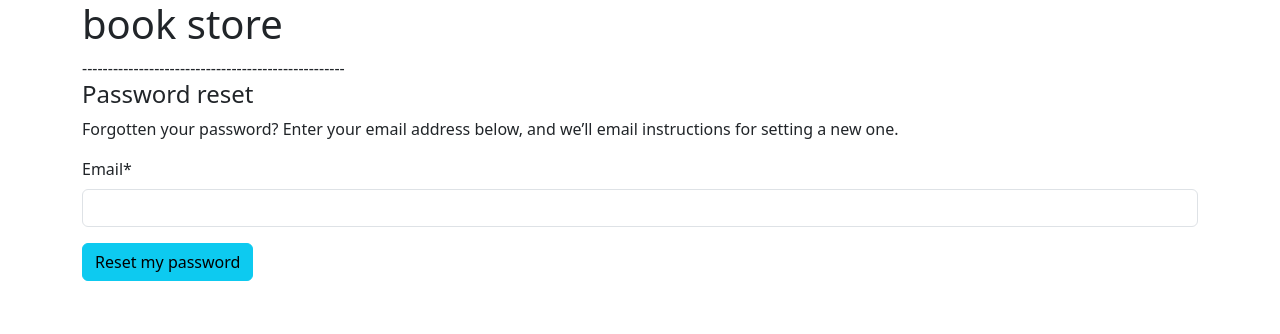
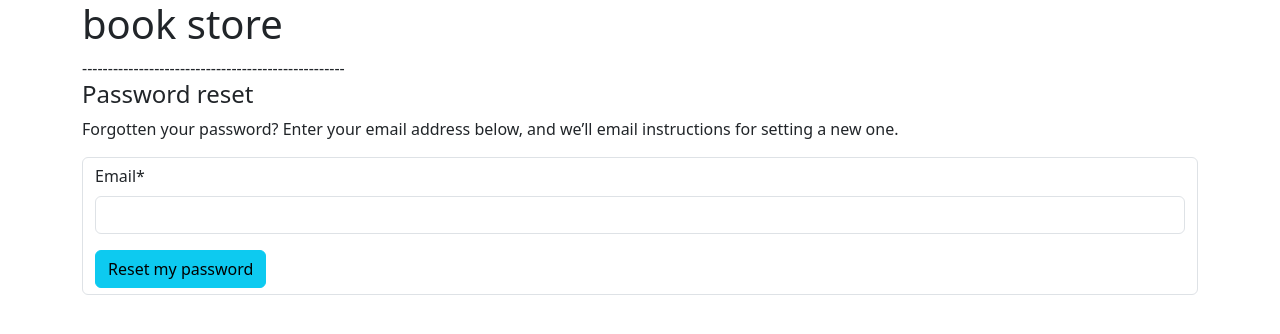
Before and after one commit to sajjadkargar6131/bookstore, a Django app: page /accounts/password_reset/ in a window 1280 px wide. Shown: the top 334 px of the page. Run offline with Django 4.2, Linux system fonts and the light colour scheme; some libraries are stand-ins or nearby versions.

Commit message:
add class form-control

```diff
--- a/templates/registration/login.html
+++ b/templates/registration/login.html
@@ -2,7 +2,8 @@
 
 {% block content %}
 {% load crispy_forms_tags %}
-    <form class="" action="" method="post">
+    <form class="form form-control" action="" method="post">
+        <p class="text-primary">welcome to book store. please login</p>
         {% csrf_token %}
         {{form|crispy}}
         <button type="submit" class="btn btn-success">Login</button>
--- a/templates/registration/password_reset_confirm.html
+++ b/templates/registration/password_reset_confirm.html
@@ -4,7 +4,7 @@
 <h3>Enter new password</h3>
 <p>Please enter your new password twice so we can verify you typed it in correctly.</p>
 {% load crispy_forms_tags %}
-    <form class="" action="" method="post">
+    <form class="form form-control" action="" method="post">
         {% csrf_token %}
         {{form|crispy}}
         <button type="submit" class="btn btn-info">change my password</button>
--- a/templates/registration/password_reset_form.html
+++ b/templates/registration/password_reset_form.html
@@ -4,7 +4,7 @@
 <h4>Password reset</h4>
 <p>Forgotten your password? Enter your email address below, and we’ll email instructions for setting a new one.</p>
 {% load crispy_forms_tags %}
-    <form class="" action="" method="post">
+    <form class="form form-control" action="" method="post">
         {% csrf_token %}
         {{form|crispy}}
         <button type="submit" class="btn btn-info">Reset my password</button>
--- a/templates/registration/signup.html
+++ b/templates/registration/signup.html
@@ -1,6 +1,7 @@
 {% extends '_base.html' %}
   {% block content %}
-      <form class="" action="" method="post">
+      <form class="form form-control" action="" method="post">
+        <p class="text-primary">welcome to book store. please signup</p>
         {% load crispy_forms_tags %}
           {% csrf_token %}
           {{form|crispy}}
```
